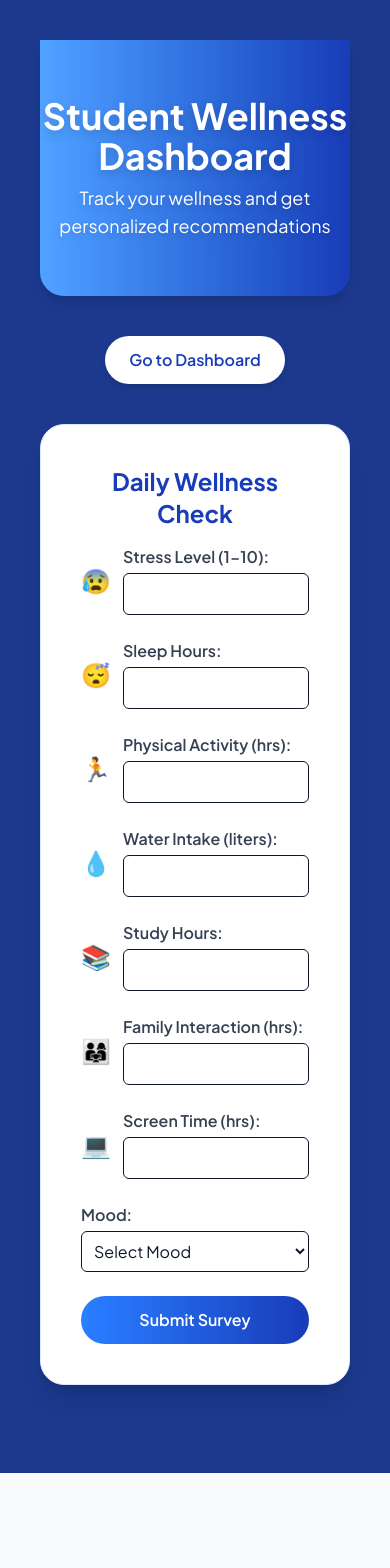
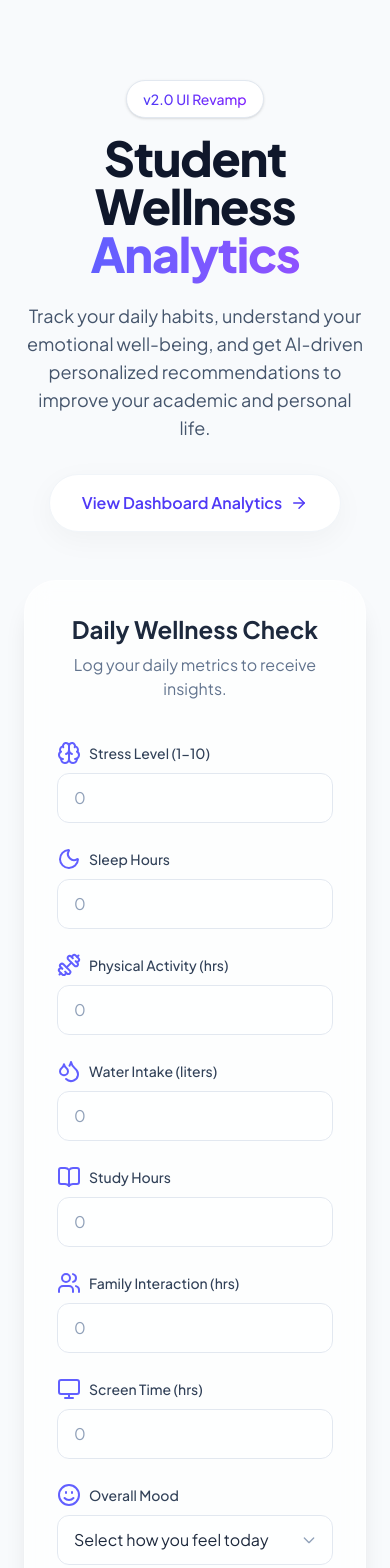
Before and after one commit to David-Antony/Student-Wellness-Analytics, a React (Vite) app in the folder client/: page / in a window 390 px wide. Shown: the top 1568 px of the page. Before the commit the page ends 1473 px from the top, so only its background shows below. Built offline with nearby package versions, Linux system fonts and the light colour scheme.

Commit message:
feat: revamp survey form UI/UX

```diff
--- a/client/src/App.jsx
+++ b/client/src/App.jsx
@@ -1,5 +1,19 @@
 import { useState } from "react";
 import { Routes, Route, Link } from "react-router-dom";
+import { motion, AnimatePresence } from "framer-motion";
+import {
+  Brain,
+  Moon,
+  Dumbbell,
+  Droplets,
+  BookOpen,
+  Users,
+  Monitor,
+  Smile,
+  ArrowRight,
+  AlertCircle,
+  CheckCircle2
+} from "lucide-react";
 import Dashboard from "./Dashboard";
 
 function SurveyPage() {
@@ -49,15 +63,21 @@ function SurveyPage() {
         familyInteraction: "",
         screenTime: "",
       });
+
+      // Smooth scroll to results
+      setTimeout(() => {
+        document.getElementById('results-section')?.scrollIntoView({ behavior: 'smooth' });
+      }, 100);
+
     } catch (err) {
       console.error(err);
     }
   };
 
   const getStressColor = (level) => {
-    if (level >= 8) return "bg-red-300 text-red-800";
-    if (level >= 5) return "bg-yellow-300 text-yellow-800";
-    return "bg-green-300 text-green-800";
+    if (level >= 8) return "bg-red-100 text-red-700 border-red-200";
+    if (level >= 5) return "bg-amber-100 text-amber-700 border-amber-200";
+    return "bg-emerald-100 text-emerald-700 border-emerald-200";
   };
 
   const getPredictiveSuggestions = (data) => {
@@ -126,53 +146,74 @@ function SurveyPage() {
     return predictions;
   };
 
+  const fields = [
+    { label: "Stress Level (1-10)", name: "stress", min: 1, max: 10, icon: <Brain className="text-indigo-500" /> },
+    { label: "Sleep Hours", name: "sleep", min: 0, max: 24, icon: <Moon className="text-indigo-500" /> },
+    { label: "Physical Activity (hrs)", name: "activity", min: 0, max: 24, icon: <Dumbbell className="text-indigo-500" /> },
+    { label: "Water Intake (liters)", name: "water", min: 0, max: 10, step: 0.1, icon: <Droplets className="text-indigo-500" /> },
+    { label: "Study Hours", name: "studyHours", min: 0, max: 24, icon: <BookOpen className="text-indigo-500" /> },
+    { label: "Family Interaction (hrs)", name: "familyInteraction", min: 0, max: 24, icon: <Users className="text-indigo-500" /> },
+    { label: "Screen Time (hrs)", name: "screenTime", min: 0, max: 24, icon: <Monitor className="text-indigo-500" /> },
+  ];
+
   return (
-    <div className="min-h-screen bg-blue-900 font-sans p-10">
+    <div className="min-h-screen bg-slate-50 font-sans text-slate-900 relative overflow-hidden">
+      {/* Background Decorative Elements */}
+      <div className="absolute top-[-10%] left-[-10%] w-[40%] h-[40%] rounded-full bg-indigo-200/50 blur-[100px] -z-10"></div>
+      <div className="absolute bottom-[-10%] right-[-10%] w-[40%] h-[40%] rounded-full bg-violet-200/50 blur-[100px] -z-10"></div>
+
       {/* ===== Hero Section ===== */}
-      <header className="relative h-64 bg-gradient-to-r from-blue-400 to-blue-800 flex items-center justify-center text-white rounded-b-3xl shadow-lg mb-10">
-        <div className="text-center">
-          <h1 className="text-4xl font-bold drop-shadow-lg">
-            Student Wellness Dashboard
+      <header className="pt-20 pb-12 px-6 flex flex-col items-center justify-center text-center">
+        <motion.div
+          initial={{ opacity: 0, y: -20 }}
+          animate={{ opacity: 1, y: 0 }}
+          transition={{ duration: 0.6 }}
+        >
+          <div className="inline-block mb-4 px-4 py-1.5 rounded-full bg-white border border-slate-200 shadow-sm">
+            <span className="text-sm font-medium bg-gradient-to-r from-indigo-600 to-violet-600 bg-clip-text text-transparent">
+              v2.0 UI Revamp
+            </span>
+          </div>
+          <h1 className="text-5xl md:text-6xl font-extrabold tracking-tight text-slate-900 mb-6">
+            Student Wellness <br />
+            <span className="text-transparent bg-clip-text bg-gradient-to-r from-indigo-500 to-violet-500">
+              Analytics
+            </span>
           </h1>
-          <p className="mt-2 text-lg drop-shadow-md">
-            Track your wellness and get personalized recommendations
+          <p className="max-w-2xl text-lg text-slate-600 mb-8 mx-auto">
+            Track your daily habits, understand your emotional well-being, and get AI-driven personalized recommendations to improve your academic and personal life.
           </p>
-        </div>
+          <Link
+            to="/dashboard"
+            className="inline-flex items-center gap-2 bg-white text-indigo-600 font-semibold px-8 py-4 rounded-full shadow-[0_8px_30px_rgb(0,0,0,0.04)] border border-slate-100 hover:shadow-[0_8px_30px_rgb(99,102,241,0.15)] hover:-translate-y-0.5 transition-all duration-300"
+          >
+            View Dashboard Analytics <ArrowRight size={18} />
+          </Link>
+        </motion.div>
       </header>
 
-      {/* ===== Navigation ===== */}
-      <nav className="flex justify-center mb-10">
-        <Link
-          to="/dashboard"
-          className="bg-white text-blue-800 font-semibold px-6 py-3 rounded-full shadow-md hover:shadow-lg transition-all"
+      {/* ===== Survey Form ===== */}
+      <main className="px-6 pb-24 max-w-3xl mx-auto">
+        <motion.div
+          initial={{ opacity: 0, y: 20 }}
+          animate={{ opacity: 1, y: 0 }}
+          transition={{ duration: 0.6, delay: 0.2 }}
+          className="glass-panel p-8 md:p-12 rounded-[2rem] shadow-xl"
         >
-          Go to Dashboard
-        </Link>
-      </nav>
+          <div className="text-center mb-10">
+            <h2 className="text-2xl font-bold text-slate-800">Daily Wellness Check</h2>
+            <p className="text-slate-500 mt-2">Log your daily metrics to receive insights.</p>
+          </div>
 
-      {/* ===== Survey Form ===== */}
-      <div className="flex justify-center mb-12">
-        <form
-          onSubmit={handleSubmit}
-          className="bg-white p-10 rounded-3xl shadow-xl w-full max-w-xl space-y-6 border border-blue-100 hover:scale-105 transform transition-all"
-        >
-          <h3 className="text-2xl font-bold text-blue-800 mb-4 text-center">
-            Daily Wellness Check
-          </h3>
-
-          {[
-            { label: "Stress Level (1-10):", name: "stress", min: 1, max: 10, icon: "😰" },
-            { label: "Sleep Hours:", name: "sleep", min: 0, max: 24, icon: "😴" },
-            { label: "Physical Activity (hrs):", name: "activity", min: 0, max: 24, icon: "🏃" },
-            { label: "Water Intake (liters):", name: "water", min: 0, max: 10, step: 0.1, icon: "💧" },
-            { label: "Study Hours:", name: "studyHours", min: 0, max: 24, icon: "📚" },
-            { label: "Family Interaction (hrs):", name: "familyInteraction", min: 0, max: 24, icon: "👨‍👩‍👧" },
-            { label: "Screen Time (hrs):", name: "screenTime", min: 0, max: 24, icon: "💻" },
-          ].map((field) => (
-            <div key={field.name} className="flex items-center gap-3">
-              <span className="text-2xl">{field.icon}</span>
-              <div className="w-full">
-                <label className="block mb-1 font-semibold text-gray-700">{field.label}</label>
+          <form onSubmit={handleSubmit} className="space-y-6">
+            <div className="grid grid-cols-1 md:grid-cols-2 gap-6">
+              {fields.map((field, idx) => (
+                <div key={field.name} className="relative group">
+                  <label className="flex items-center gap-2 text-sm font-medium text-slate-700 mb-2">
+                    {field.icon}
+                    {field.label}
+                  </label>
+                  <div className="relative">
                     <input
                       type="number"
                       name={field.name}
@@ -181,74 +222,120 @@ function SurveyPage() {
                       step={field.step || 1}
                       value={form[field.name]}
                       onChange={handleChange}
-                  className="border p-2 w-full rounded-md focus:outline-none focus:ring-2 focus:ring-blue-400 transition"
+                      placeholder="0"
+                      className="w-full bg-white/50 border border-slate-200 px-4 py-3 rounded-xl outline-none focus:ring-2 focus:ring-indigo-500/20 focus:border-indigo-500 transition-all text-slate-800 placeholder-slate-400"
                       required
                     />
                   </div>
                 </div>
               ))}
 
-          <div>
-            <label className="block mb-1 font-semibold text-gray-700">Mood:</label>
+              <div className="relative group md:col-span-2">
+                <label className="flex items-center gap-2 text-sm font-medium text-slate-700 mb-2">
+                  <Smile className="text-indigo-500" />
+                  Overall Mood
+                </label>
+                <div className="relative">
                   <select
                     name="mood"
                     value={form.mood}
                     onChange={handleChange}
-              className="border p-2 w-full rounded-md focus:outline-none focus:ring-2 focus:ring-blue-400 transition"
+                    className="w-full bg-white/50 border border-slate-200 px-4 py-3 rounded-xl outline-none focus:ring-2 focus:ring-indigo-500/20 focus:border-indigo-500 transition-all text-slate-800 appearance-none cursor-pointer"
                     required
                   >
-              <option value="">Select Mood</option>
+                    <option value="" disabled>Select how you feel today</option>
                     <option value="Happy">Happy</option>
                     <option value="Neutral">Neutral</option>
                     <option value="Stressed">Stressed</option>
                     <option value="Sad">Sad</option>
                   </select>
+                  <div className="absolute inset-y-0 right-4 flex items-center pointer-events-none">
+                    <svg className="w-4 h-4 text-slate-400" fill="none" stroke="currentColor" viewBox="0 0 24 24"><path strokeLinecap="round" strokeLinejoin="round" strokeWidth="2" d="M19 9l-7 7-7-7"></path></svg>
+                  </div>
+                </div>
+              </div>
             </div>
 
-          <button
+            <motion.button
+              whileHover={{ scale: 1.01 }}
+              whileTap={{ scale: 0.98 }}
               type="submit"
-            className="bg-gradient-to-r from-blue-500 to-blue-800 text-white font-semibold px-6 py-3 rounded-full w-full hover:scale-105 transform transition-all"
+              className="mt-8 w-full flex items-center justify-center gap-2 bg-gradient-to-r from-indigo-600 to-violet-600 text-white font-semibold px-6 py-4 rounded-xl shadow-lg shadow-indigo-500/30 hover:shadow-indigo-500/50 transition-all duration-300"
             >
-            Submit Survey
-          </button>
+              Analyze My Day <ArrowRight size={18} />
+            </motion.button>
           </form>
+        </motion.div>
+
+        {/* ===== Response & Suggestions ===== */}
+        <AnimatePresence>
+          {response && (
+            <motion.div
+              id="results-section"
+              initial={{ opacity: 0, y: 30 }}
+              animate={{ opacity: 1, y: 0 }}
+              exit={{ opacity: 0, scale: 0.95 }}
+              transition={{ duration: 0.5 }}
+              className="mt-16 glass-panel p-8 md:p-12 rounded-[2rem] shadow-2xl"
+            >
+              <div className="text-center mb-10">
+                <div className="inline-flex items-center justify-center w-16 h-16 rounded-full bg-indigo-100 text-indigo-600 mb-4">
+                  <CheckCircle2 size={32} />
+                </div>
+                <h2 className="text-3xl font-bold text-slate-800 mb-2">Analysis Complete</h2>
+                <p className="text-slate-500">Here is a summary of your day and personalized recommendations.</p>
               </div>
 
-      {/* ===== Response & Suggestions ===== */}
-      {response && (
-        <div className="mx-auto w-full max-w-3xl p-10 bg-white rounded-3xl shadow-2xl border border-blue-100 mb-20">
-          <h2 className="font-bold text-3xl mb-6 text-center text-blue-800">
-            Your Data & Predictions
-          </h2>
-
-          <div className="grid grid-cols-1 sm:grid-cols-2 gap-6 mb-8">
-            <div className="flex items-center gap-2"><span>😰</span><strong>Stress:</strong> <span className={getStressColor(response.data.stress)}>{response.data.stress}</span></div>
-            <div className="flex items-center gap-2"><span>😴</span><strong>Sleep:</strong> {response.data.sleep} hrs</div>
-            <div className="flex items-center gap-2"><span>😊</span><strong>Mood:</strong> {response.data.mood}</div>
-            <div className="flex items-center gap-2"><span>🏃</span><strong>Activity:</strong> {response.data.activity} hrs</div>
-            <div className="flex items-center gap-2"><span>💧</span><strong>Water:</strong> {response.data.water} L</div>
-            <div className="flex items-center gap-2"><span>📚</span><strong>Study:</strong> {response.data.studyHours} hrs</div>
-            <div className="flex items-center gap-2"><span>👨‍👩‍👧</span><strong>Family:</strong> {response.data.familyInteraction} hrs</div>
-            <div className="flex items-center gap-2"><span>💻</span><strong>Screen Time:</strong> {response.data.screenTime} hrs</div>
-          </div>
-
-          <h3 className="font-bold text-2xl mb-4 text-center text-blue-700">Predictions & Recommendations</h3>
-          <div className="grid grid-cols-1 md:grid-cols-2 gap-4">
-            {getPredictiveSuggestions(response.data).map((s, i) => (
-              <div
-                key={i}
-                className={`p-5 rounded-2xl shadow-md hover:shadow-xl transition-all ${
-                  s.includes("⚠️")
-                    ? "bg-red-100 text-red-800 font-semibold"
-                    : "bg-green-100 text-green-800 font-semibold"
-                }`}
-              >
-                {s}
+              <div className="grid grid-cols-2 md:grid-cols-4 gap-4 mb-10">
+                {[
+                  { label: "Stress", val: response.data.stress, style: getStressColor(response.data.stress) },
+                  { label: "Sleep", val: `${response.data.sleep}h`, style: "bg-slate-100 text-slate-700 border-slate-200" },
+                  { label: "Mood", val: response.data.mood, style: "bg-indigo-50 text-indigo-700 border-indigo-100" },
+                  { label: "Activity", val: `${response.data.activity}h`, style: "bg-slate-100 text-slate-700 border-slate-200" },
+                  { label: "Water", val: `${response.data.water}L`, style: "bg-blue-50 text-blue-700 border-blue-100" },
+                  { label: "Study", val: `${response.data.studyHours}h`, style: "bg-slate-100 text-slate-700 border-slate-200" },
+                  { label: "Family", val: `${response.data.familyInteraction}h`, style: "bg-pink-50 text-pink-700 border-pink-100" },
+                  { label: "Screen", val: `${response.data.screenTime}h`, style: "bg-slate-100 text-slate-700 border-slate-200" },
+                ].map((item, i) => (
+                  <div key={i} className={`p-4 rounded-2xl border ${item.style} flex flex-col items-center justify-center text-center transition-all hover:scale-105`}>
+                    <span className="text-xs font-semibold uppercase tracking-wider opacity-80 mb-1">{item.label}</span>
+                    <span className="text-xl font-bold">{item.val}</span>
                   </div>
                 ))}
               </div>
+
+              <h3 className="text-xl font-bold text-slate-800 mb-6 flex items-center gap-2">
+                <AlertCircle className="text-indigo-500" /> Recommendations
+              </h3>
+
+              <div className="grid grid-cols-1 md:grid-cols-2 gap-4">
+                {getPredictiveSuggestions(response.data).map((s, i) => {
+                  const isWarning = s.includes("⚠️");
+                  const text = s.replace(/⚠️|🎉/g, "").trim();
+                  return (
+                    <motion.div
+                      initial={{ opacity: 0, x: -10 }}
+                      animate={{ opacity: 1, x: 0 }}
+                      transition={{ delay: i * 0.1 }}
+                      key={i}
+                      className={`p-5 rounded-2xl border ${
+                        isWarning
+                          ? "bg-red-50 border-red-100 text-red-800"
+                          : "bg-emerald-50 border-emerald-100 text-emerald-800"
+                      } flex gap-3`}
+                    >
+                      <div className="mt-0.5 shrink-0">
+                        {isWarning ? <AlertCircle size={20} /> : <CheckCircle2 size={20} />}
                       </div>
+                      <p className="text-sm font-medium leading-relaxed">{text}</p>
+                    </motion.div>
+                  );
+                })}
+              </div>
+            </motion.div>
           )}
+        </AnimatePresence>
+      </main>
     </div>
   );
 }
```
Lines whose indentation alone changed are shown as unchanged.
